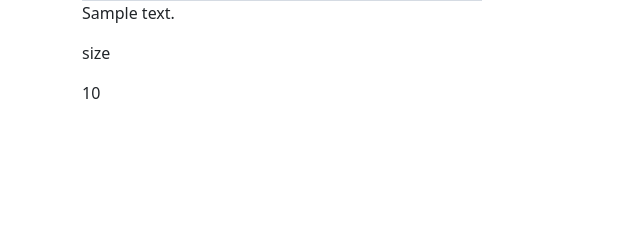
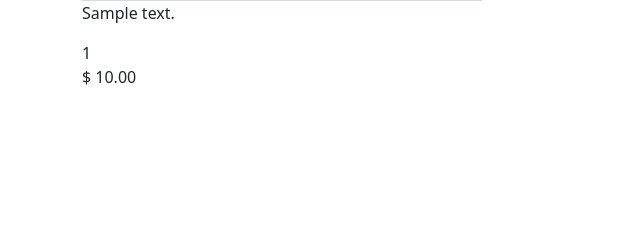
Before and after one commit to DanielKamel2001/OT-Hackathon-22, a Flask app: page /item/1 in a window 1280 px wide. Shown: the part 517-754 px from the top of the page, without its empty margins (0-640 px from the left). Run offline with Flask 2, Linux system fonts and the light colour scheme; grey boxes marked "Sample" are stand-in pictures; a database or web service that is not in the repository returns one stand-in record (values such as "Sample title").

Commit message:
Fixed missing sizes

```diff
--- a/app.py
+++ b/app.py
@@ -106,6 +106,8 @@ def item_detail(id):
     for document in db.get_collection("items").find({}):
         if str(document["productID"]) == id:
             item = document
+    if item["Size"] is None:
+        item["Size"] = " "
     return render_template("itemPage.html", item=item)
 
 
--- a/templates/itemPage.html
+++ b/templates/itemPage.html
@@ -40,9 +40,11 @@
     <img src="/static/imgs/Women in IT Products/{{ item.Image.0}}">
     <p>{{ item.Description }}</p>
     {%for size in item.Size%}
-        <p>size</p>
+        {{ size }}
+    {% else %}
+        {{ print("Do nothing") }}
     {%endfor%}
-    <p>{{ item.Price }}</p>
+    <p>${{'{:20,.2f}'.format(item.Price)}}</p>
 </div>
 <script src="https://cdn.jsdelivr.net/npm/bootstrap@5.0.2/dist/js/bootstrap.bundle.min.js" integrity="sha384-MrcW6ZMFYlzcLA8Nl+NtUVF0sA7MsXsP1UyJoMp4YLEuNSfAP+JcXn/tWtIaxVXM" crossorigin="anonymous"></script>
 </html>
```
